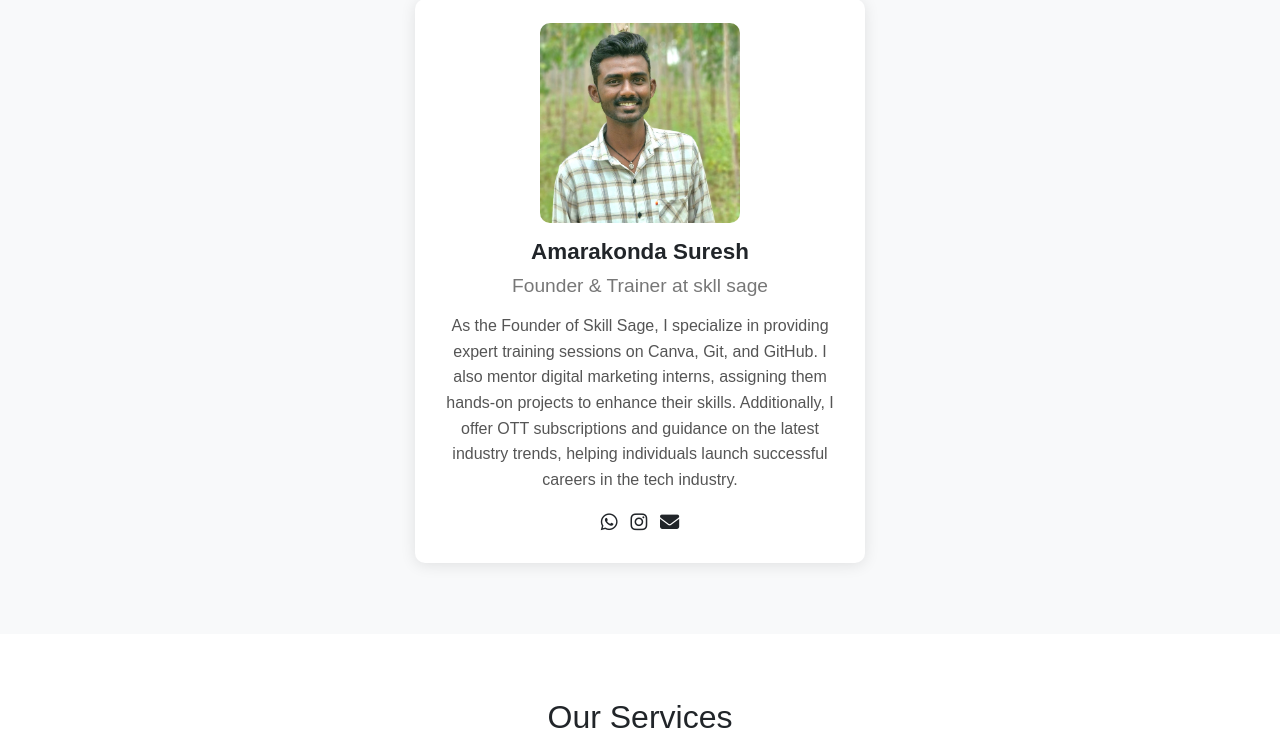
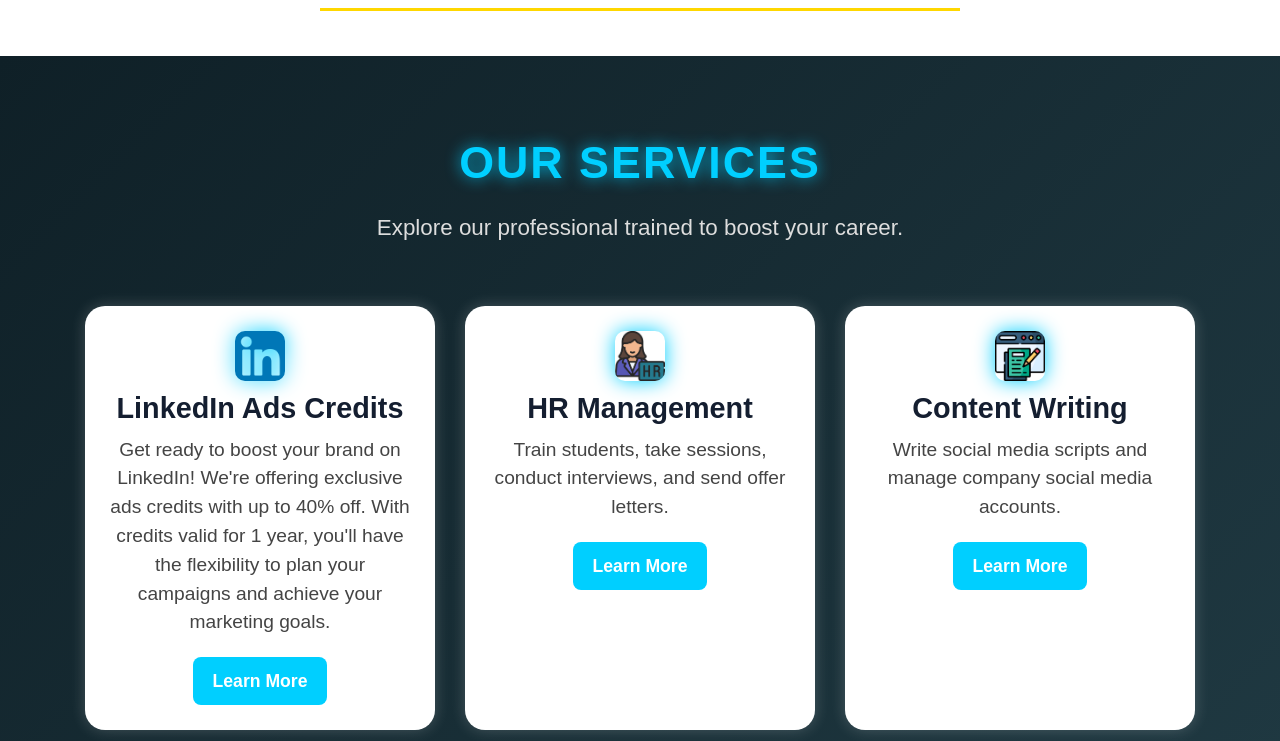
Before and after one commit to devulapallylaxmiprasanna16/Skill, a plain HTML site: page index.html in a window 1280 px wide. Shown: the part 1400-2141 px from the top of the page. Drawn offline with nearby package versions, Linux system fonts and the light colour scheme.

Commit message:
Add files via upload

```diff
--- a/index.html
+++ b/index.html
@@ -21,12 +21,16 @@
 
 
 
-      <!-- Navbar -->
       <nav class="navbar">
           <div class="container">
-              <!-- Company Name -->
-              <a class="navbar-brand" href="#">SKILL SAGE</a>
-              <img src="logo.jpg" alt="Skill Sage Logo" class="logo">
+
+
+              <!-- Company Logo & Name -->
+<a class="navbar-brand" href="#">
+  <img src="logo.jpg" alt="Skill Sage Logo" class="logo"> <!-- Company Logo -->
+  SKILL SAGE
+</a>
+
               <!-- Hamburger Menu -->
               <button class="navbar-toggler" id="menuToggle">
                   ☰
@@ -122,7 +126,8 @@
 
         </div>
     </section>
-
+    <hr class="custom-hr">
+<br>
     <section id="services">
       <h2 class="section-heading">Our Services</h2>
       <p class="section-subheading">
@@ -420,13 +425,14 @@
         <p><i class="fas fa-phone"></i> +91 9704480114</p>
         <p><i class="fas fa-envelope"></i> skillsageofficial@gmail.com</p>
         <p><i class="fas fa-map-marker-alt"></i> Hanamkonda, Telangana</p>
-
+  <br>
+  <br>
 
       </div>
     </div>
 
     <div class="footer-bottom">
-      <p>All rights reserved by Devulapally Laxmi Prasanna © 2025</p>
+      <p>All rights reserved by <br> Laxmi Prasanna © 2025</p>
     </div>
   </footer>
 
--- a/styles.css
+++ b/styles.css
@@ -21,7 +21,7 @@ body {
 /* Home Section */
 .home-section {
   padding: 4rem 0;
-  background: url('lax.webp');
+  background: url('laxxx.avif');
   background-size: cover;
   min-height: 80vh;
   display: flex;
@@ -62,109 +62,302 @@ body {
   transform: translateY(-2px);
 }
 
-/* About Section */
+/* General Section Styling */
 #about-us {
-  padding: 3rem 0;
-  background: #f8f9fa;
+  background: linear-gradient(to bottom, #141E30, #243B55); /* Dark gradient */
+  color: white;
   text-align: center;
+  padding: 50px 20px;
 }
 
-.founder-card {
-  background: white;
-  border-radius: 10px;
-  padding: 1.5rem;
-  margin: 1.4rem auto;
-  box-shadow: 0 2px 15px rgba(0, 0, 0, 0.1);
-  display: flex;
-  flex-direction: column; /* Changed to column for better centering */
-  align-items: center;
-  text-align: center; /* Center text */
-  width: 80%;
-  max-width: 450px;
-  gap: 1rem;
+/* Heading Styling */
+.heading {
+  font-size: 2.5rem;
+  font-weight: bold;
+  margin-bottom: 30px;
+  color: #00A8E8; /* Light blue heading */
 }
 
-.founder-card img {
-  width: 200px;
-  height: 200px;
-  border-radius: 5%;
-  object-fit: cover;
+/* Container */
+.container {
+  display: flex;
+  flex-wrap: wrap;
+  justify-content: center;
+  gap: 20px;
 }
 
+/* Founder Card */
+.founder-card {
+  background: rgba(255, 255, 255, 0.1); /* Semi-transparent */
+  backdrop-filter: blur(10px); /* Glass effect */
+  color: white;
+  border-radius: 15px;
+  padding: 20px;
+  max-width: 400px;
+  box-shadow: 0 0 20px rgba(0, 168, 232, 0.6); /* Glowing blue shadow */
+  transition: transform 0.3s ease-in-out, box-shadow 0.3s ease-in-out;
+
+}
+
+/* Hover Effect */
+.founder-card:hover {
+  transform: scale(1.05);
+  box-shadow: 0 0 40px rgba(0, 168, 232, 0.9); /* Stronger glow on hover */
+}
+
+/* Founder Image */
+.founder-card img {
+  width: 120px;
+  height: 120px;
+  border-radius: 50%;
+  border: 3px solid #00A8E8; /* Light blue border */
+  object-fit: cover;
+  margin-bottom: 15px;
+}
+
+/* Founder Info */
 .founder-info h3 {
-  font-size: 1.4rem;
-  font-weight: bold;
+  font-size: 1.6rem;
+  color: #00A8E8;
+  margin-bottom: 5px;
 }
 
 .founder-info h4 {
   font-size: 1.2rem;
-  color: #777;
-  margin-top: 0.5rem;
+  font-weight: 400;
+  margin-bottom: 10px;
+  color: #FFD700; /* Gold color */
 }
 
-.founder-info p {
-  font-size: 1rem;
-  color: #555;
-  margin-top: 1rem;
+/* Social Media Links */
+.social-links a {
+  font-size: 1.5rem;
+  margin: 5px;
+  color: white;
+  transition: color 0.3s, transform 0.3s;
 }
 
-.social-links {
-  display: flex;
-  gap: 0.8rem;
-  justify-content: center;
-  margin-top: 1rem;
+/* Social Media Hover Effects */
+.social-links a:hover {
+  color: #00A8E8; /* Light blue glow */
+  transform: scale(1.2);
 }
 
-.social-links a {
-  text-decoration: none;
-  color: inherit;
-  font-size: 1.2rem;
+/* General Section Styling */
+#services {
+  background: linear-gradient(135deg, #0f2027, #203a43, #2c5364); /* Deep ocean gradient */
+  color: white;
+  text-align: center;
+  padding: 80px 20px;
 }
 
-.social-links a:hover {
-  color: #007bff;
+/* Heading Styling */
+.section-heading {
+  font-size: 2.8rem;
+  font-weight: bold;
+  text-transform: uppercase;
+  margin-bottom: 20px;
+  color: #00CFFF; /* Vibrant Cyan */
+  letter-spacing: 2px;
+  text-shadow: 0 0 15px rgba(0, 207, 255, 0.8);
 }
 
-/* Services Section */
-#services {
-  padding: 4rem 0;
-  text-align: center;
+/* Subheading */
+.section-subheading {
+  font-size: 1.4rem;
+  color: #ddd;
+  margin-bottom: 40px;
 }
 
+/* Container */
 .services-container {
-  display: grid;
-  grid-template-columns: repeat(auto-fit, minmax(250px, 1fr));
-  gap: 2rem;
-  padding: 2rem;
+  display: flex;
+  flex-wrap: wrap;
+  justify-content: center;
+  gap: 30px;
+  padding: 20px;
 }
 
+/* Service Card */
 .service-card {
-  background: white;
-  padding: 2rem;
-  border-radius: 10px;
-  box-shadow: 0 2px 15px rgba(0, 0, 0, 0.1);
-  transition: transform 0.3s ease;
+  background: white; /* White card */
+  border-radius: 20px;
+  padding: 25px;
+  max-width: 350px;
+  text-align: center;
+  position: relative;
+  overflow: hidden;
+  box-shadow: 0 0 15px rgba(255, 255, 255, 0.2); /* Soft glow */
+  transition: transform 0.3s ease-in-out, box-shadow 0.3s ease-in-out;
 }
 
+/* Hover Effect */
 .service-card:hover {
-  transform: translateY(-5px);
+  transform: scale(1.08);
+  box-shadow: 0 0 30px rgba(0, 168, 232, 0.5); /* Blue glow effect */
 }
 
-/* Contact Section */
-.contact-section {
-  padding: 4rem 0;
-  background: #f8f9fa;
-  text-align: center; /* Centered Contact Us */
+/* Service Icon */
+.service-card img {
+  width: 90px;
+  height: 90px;
+  object-fit: cover;
+  margin-bottom: 15px;
+  filter: drop-shadow(0 0 10px #00CFFF);
+  transition: transform 0.3s ease-in-out;
 }
 
-.contact-form {
-  max-width: 600px;
-  margin: 0 auto;
+.service-card:hover img {
+  transform: scale(1.1);
 }
 
+/* Service Title */
+.service-card h3 {
+  font-size: 1.8rem;
+  color: #141E30; /* Dark color for contrast */
+  margin-bottom: 10px;
+  font-weight: bold;
+}
+
+/* Service Description */
+.service-card p {
+  font-size: 1.2rem;
+  font-weight: 400;
+  color: #444; /* Cool gray tone */
+  line-height: 1.5;
+  margin-bottom: 20px;
+}
+
+/* Learn More Button */
+.learn-more-btn {
+  display: inline-block;
+  background: #00CFFF;
+  color: white;
+  text-decoration: none;
+  font-size: 1.1rem;
+  padding: 10px 20px;
+  border-radius: 8px;
+  font-weight: bold;
+  transition: background 0.3s ease-in-out, transform 0.2s ease-in-out;
+}
+
+.learn-more-btn:hover {
+  background: #0078A0;
+  transform: scale(1.05);
+}
+
+/* Responsive Design */
+@media (max-width: 768px) {
+  .service-card {
+      max-width: 100%;
+  }
+}
+
+
+/* General Section Styling */
+.contact-section {
+  background: linear-gradient(135deg, #2c2c2c, #1a1a1a); /* Dark gradient */
+  color: white;
+  text-align: center;
+  padding: 80px 20px;
+}
+
+/* Contact Container */
+.contact-container {
+  max-width: 500px;
+  margin: auto;
+  padding: 40px;
+  background: rgba(0, 0, 0, 0.6);
+  border-radius: 15px;
+  box-shadow: 0 0 20px rgba(255, 215, 0, 0.5); /* Gold glow effect */
+}
+
+/* Contact Heading */
+.contact-heading {
+  font-size: 2.5rem;
+  font-weight: bold;
+  text-transform: uppercase;
+  margin-bottom: 15px;
+  color: #FFD700; /* Gold color */
+  text-shadow: 0 0 10px rgba(255, 215, 0, 0.8);
+}
+
+/* Contact Description */
+.contact-description {
+  font-size: 1.2rem;
+  color: #ddd;
+  margin-bottom: 30px;
+}
+
+/* Input Group */
 .input-group {
-  margin-bottom: 1.5rem;
+  text-align: left;
+  margin-bottom: 20px;
 }
+
+/* Input Labels */
+.input-group label {
+  font-size: 1.2rem;
+  color: #FFD700; /* Gold */
+  display: block;
+  margin-bottom: 5px;
+}
+
+/* Input Fields */
+.input-group input,
+.input-group textarea {
+  width: 100%;
+  padding: 12px;
+  font-size: 1rem;
+  border: 2px solid #FFD700; /* Gold border */
+  border-radius: 8px;
+  background: black;
+  color: white;
+  outline: none;
+  transition: box-shadow 0.3s ease-in-out;
+}
+
+/* Glow Effect on Focus */
+.input-group input:focus,
+.input-group textarea:focus {
+  box-shadow: 0 0 15px rgba(255, 215, 0, 0.8);
+}
+
+/* Send Button */
+.send-btn {
+  background: #FFD700; /* Gold */
+  color: black;
+  font-size: 1.2rem;
+  padding: 12px 25px;
+  border: none;
+  border-radius: 8px;
+  cursor: pointer;
+  font-weight: bold;
+  text-transform: uppercase;
+  transition: box-shadow 0.3s ease-in-out, transform 0.2s ease-in-out;
+}
+
+/* Hover Effect */
+.send-btn:hover {
+  box-shadow: 0 0 20px rgba(255, 215, 0, 0.8);
+  transform: scale(1.05);
+}
+
+/* Form Status */
+.form-status {
+  margin-top: 15px;
+  font-size: 1.1rem;
+  color: #FFD700; /* Gold */
+  font-weight: bold;
+}
+
+/* Responsive Design */
+@media (max-width: 768px) {
+  .contact-container {
+      width: 90%;
+  }
+}
+
 
 /* Footer */
 .footer {
@@ -373,3 +566,11 @@ input, textarea {
   height: auto;
   margin-right: auto; /* Pushes everything else to the right */
 }
+
+.custom-hr {
+  border: none; /* Remove default border */
+  height: 3px; /* Thickness of the line */
+  width: 50%; /* Half the width of the page */
+  background-color: gold; /* Gold color */
+  margin: 20px auto; /* Center the line */
+}
```
Also changed, not shown: laxxx.avif (added).
